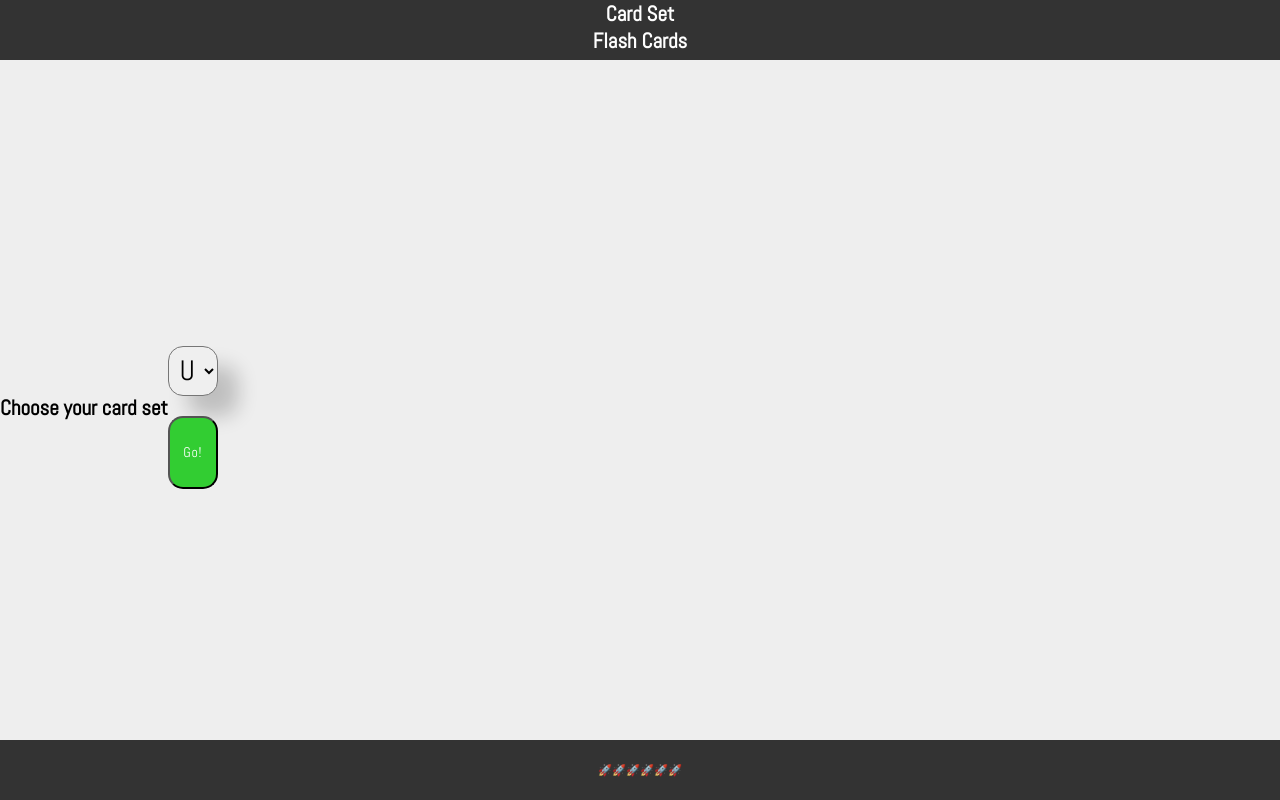
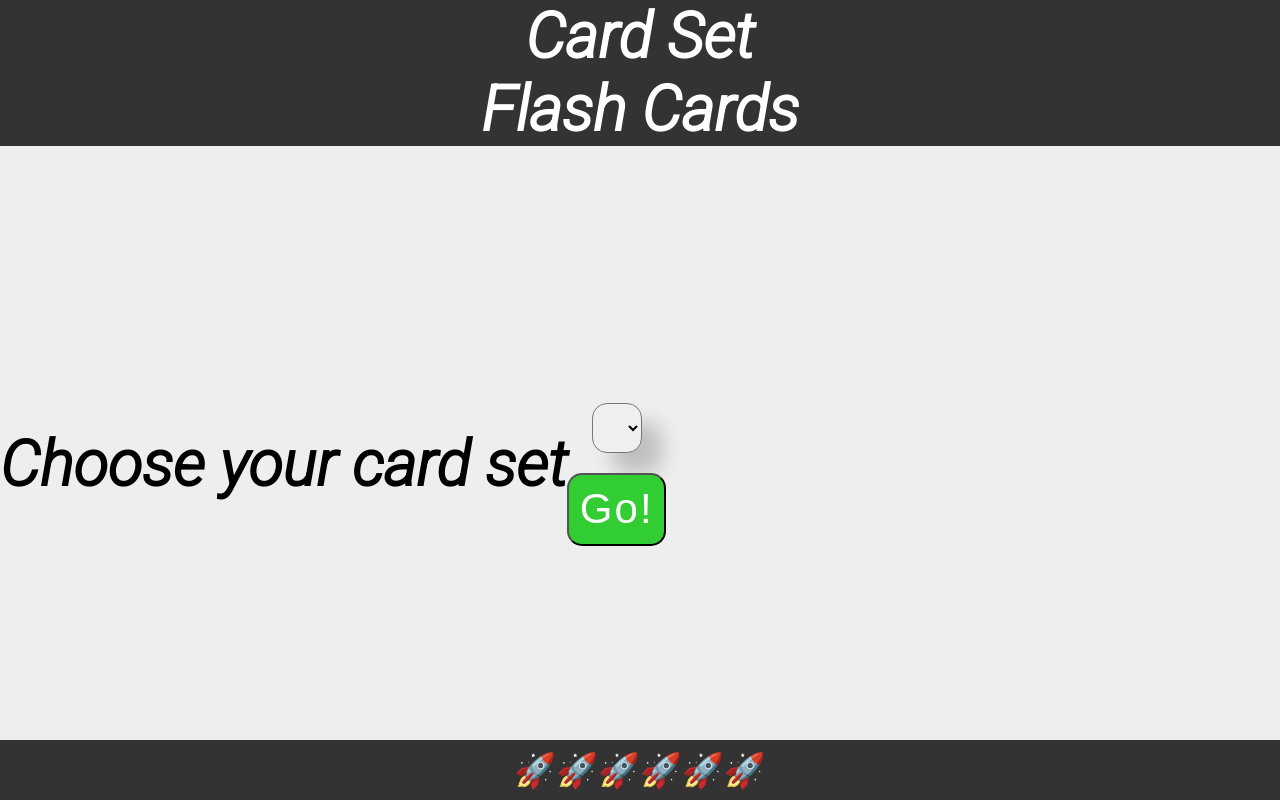
Before and after one commit to ipakey/Flashcards_scss, a PHP site: page / in a window 1280 px wide. Run offline with PHP 8.4, Linux system fonts and the light colour scheme; style sheets or scripts are compiled from the project's sources.

Commit message:
retour initial app video and correct css

```diff
--- a/sass/_base.scss
+++ b/sass/_base.scss
@@ -1,4 +1,5 @@
-@import url('https://fonts.googleapis.com/css2?family=Abel&display=swap');
+@import url('https://fonts.googleapis.com/css2?family=Roboto:ital,wght@1,300&display=swap');
+
 
 * {
     margin:0;
@@ -7,17 +8,23 @@
 }
 
 html {
-    font-size: 14px;
-    font-family: 'Abel', sans-serif;
+    font-size: 42px;
+    font-family: 'Roboto', sans-serif;
 }
 
 body {
     width: 100%;
     min-height: 100vh;
-    background-color: $body-bg;
+    background: $body-bg ;
     @include flexCenter;
     flex-direction: column;
     padding-bottom: 60px;
+}
+
+.container{
+    @include flexCenter;
+    flex-direction: column;
+    margin: auto;
 }
 
 .main-entry__form{
```
